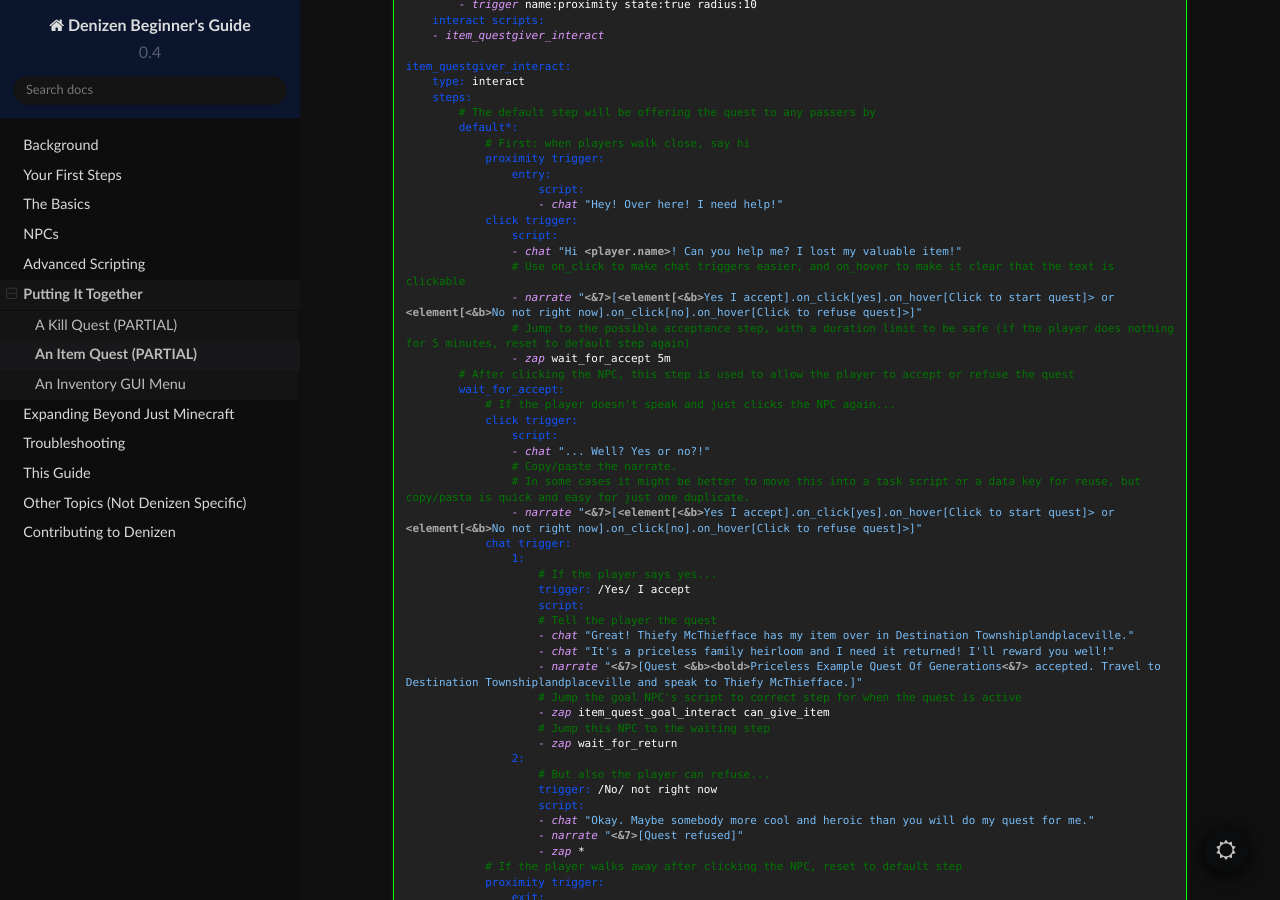
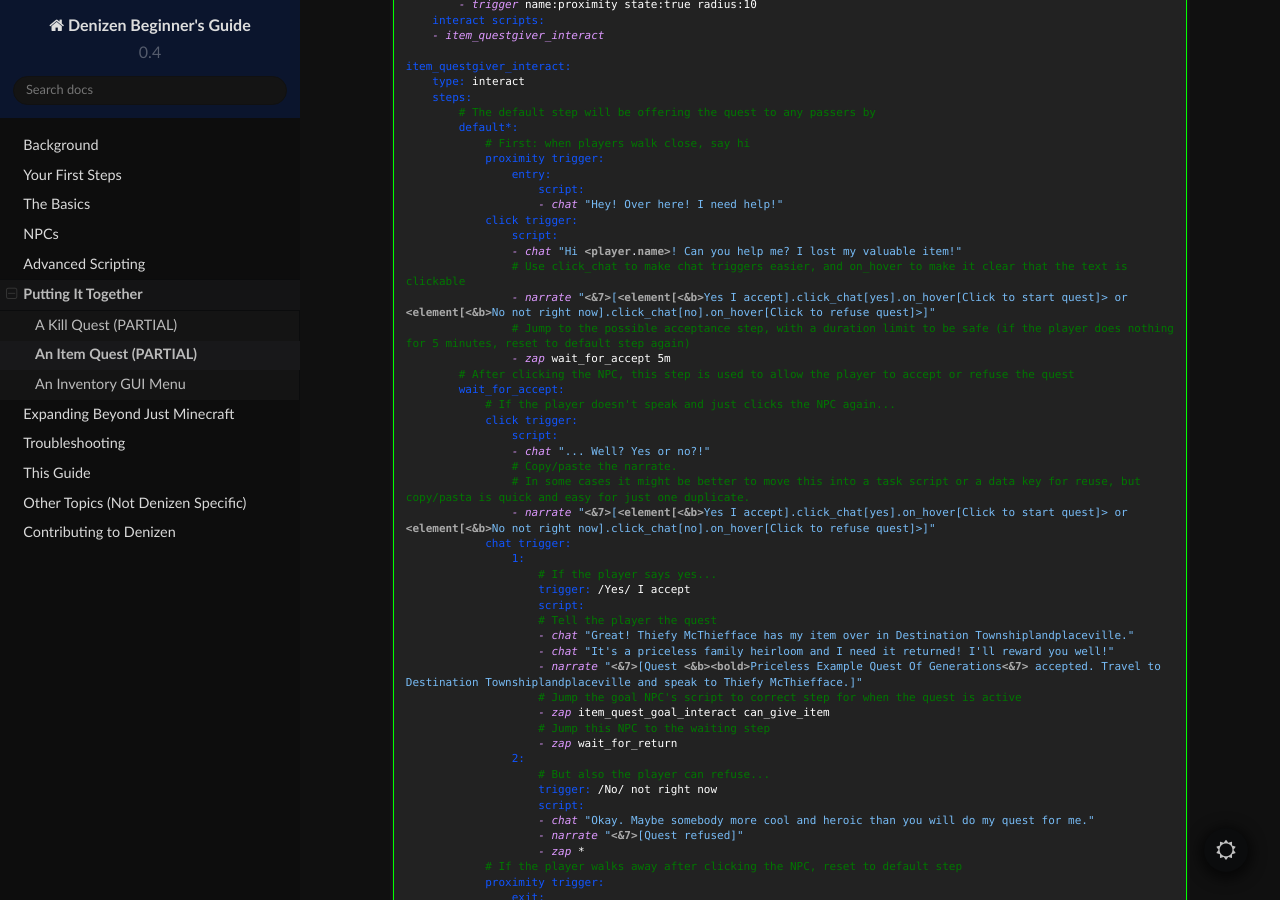
Before and after one commit to DenizenScript/Denizen-Beginners-Guide, a Sphinx documentation site: the page built from source/guides/put-it-together/item-quest.md, in a window 1280 px wide and 900 px high, scrolled down 1420 px. Built offline with Sphinx 7.4.7 and the Read the Docs theme 2.0.0, drawn with Linux system fonts in a browser that asks for light colours; some of the changed text lies outside the part shown.

Commit message:
Typo fixes, link organizations, and use new 'click_chat' tag

```diff
--- a/source/guides/put-it-together/item-quest.md
+++ b/source/guides/put-it-together/item-quest.md
@@ -74,8 +74,8 @@ item_questgiver_interact:
             click trigger:
                 script:
                 - chat "Hi <player.name>! Can you help me? I lost my valuable item!"
-                # Use on_click to make chat triggers easier, and on_hover to make it clear that the text is clickable
-                - narrate "<&7>[<element[<&b>Yes I accept].on_click[yes].on_hover[Click to start quest]> or <element[<&b>No not right now].on_click[no].on_hover[Click to refuse quest]>]"
+                # Use click_chat to make chat triggers easier, and on_hover to make it clear that the text is clickable
+                - narrate "<&7>[<element[<&b>Yes I accept].click_chat[yes].on_hover[Click to start quest]> or <element[<&b>No not right now].click_chat[no].on_hover[Click to refuse quest]>]"
                 # Jump to the possible acceptance step, with a duration limit to be safe (if the player does nothing for 5 minutes, reset to default step again)
                 - zap wait_for_accept 5m
         # After clicking the NPC, this step is used to allow the player to accept or refuse the quest
@@ -86,7 +86,7 @@ item_questgiver_interact:
                 - chat "... Well? Yes or no?!"
                 # Copy/paste the narrate.
                 # In some cases it might be better to move this into a task script or a data key for reuse, but copy/pasta is quick and easy for just one duplicate.
-                - narrate "<&7>[<element[<&b>Yes I accept].on_click[yes].on_hover[Click to start quest]> or <element[<&b>No not right now].on_click[no].on_hover[Click to refuse quest]>]"
+                - narrate "<&7>[<element[<&b>Yes I accept].click_chat[yes].on_hover[Click to start quest]> or <element[<&b>No not right now].click_chat[no].on_hover[Click to refuse quest]>]"
             chat trigger:
                 1:
                     # If the player says yes...
@@ -173,7 +173,7 @@ item_quest_goal_interact:
                 script:
                 # Give the player some interaction options
                 - chat "Questy McQuestface sent you, didn't he?"
-                - narrate "<&7>[<element[<&b>Yes, give me his item back now!].on_click[yes].on_hover[Click here to advance quest]> or <element[<&b>No I don't know what you're talking about].on_click[no].on_hover[Don't click this]><&7>]"
+                - narrate "<&7>[<element[<&b>Yes, give me his item back now!].click_chat[yes].on_hover[Click here to advance quest]> or <element[<&b>No I don't know what you're talking about].click_chat[no].on_hover[Don't click this]><&7>]"
                 # Note for caution: if you put a cooldown on this, it would revert to the default step, which is bad, so don't do that.
                 - zap give_item
         # This step is to talk to the NPC and get the item
@@ -181,7 +181,7 @@ item_quest_goal_interact:
             click trigger:
                 script:
                 # This part, same idea as the wait_for_accept click trigger in the previous interact script above
-                - narrate "<&7>[<element[<&b>Yes, give me his item back now!].on_click[yes].on_hover[Click here to advance quest]> or <element[<&b>No I don't know what you're talking about].on_click[no].on_hover[Don't click this]><&7>]"
+                - narrate "<&7>[<element[<&b>Yes, give me his item back now!].click_chat[yes].on_hover[Click here to advance quest]> or <element[<&b>No I don't know what you're talking about].click_chat[no].on_hover[Don't click this]><&7>]"
             chat trigger:
                 1:
                     trigger: /Yes/ I can take it back
```
Also changed, not shown: source/guides/background/denizen-capability.md (+4 -3 lines), source/guides/contributing/property-dev.md (+1 -1 lines).
